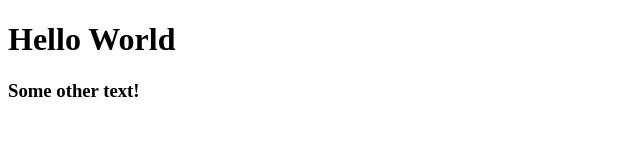
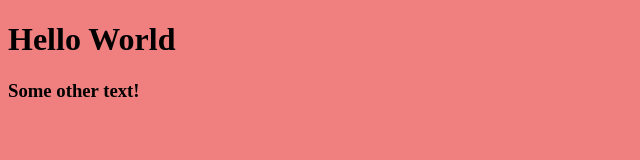
Before and after one commit to morganphall/Learning-How-To-Use-Git, a plain HTML site: page index.html in a window 1280 px wide. Shown: the whole page, without its empty margins (0-640 px from the left). Drawn offline with Linux system fonts and the light colour scheme.

Commit message:
"Added Styling"

```diff
--- a/index.html
+++ b/index.html
@@ -5,6 +5,7 @@
     <meta name="viewport" content="width=device-width, initial-scale=1.0">
     <meta http-equiv="X-UA-Compatible" content="ie=edge">
     <title>Hello World!</title>
+    <link rel="stylesheet" href="styles.css">
 </head>
 <body>
     <h1>Hello World</h1>
--- /dev/null
+++ b/styles.css
@@ -0,0 +1,3 @@
+body {
+    background-color: lightcoral;
+}
```
